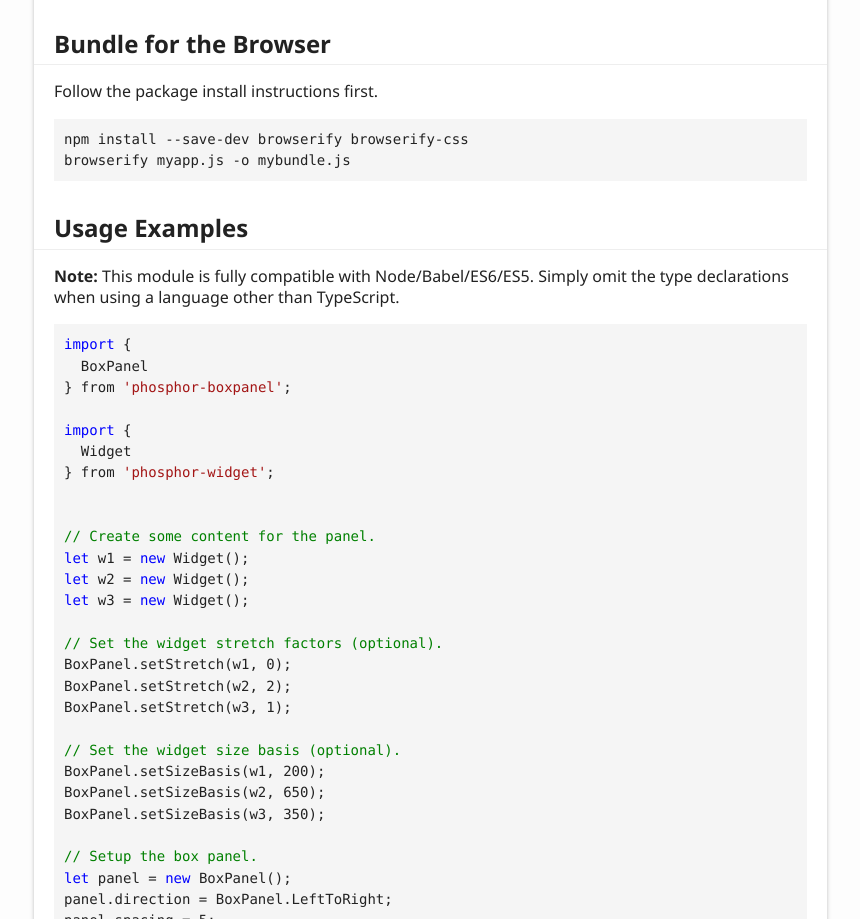
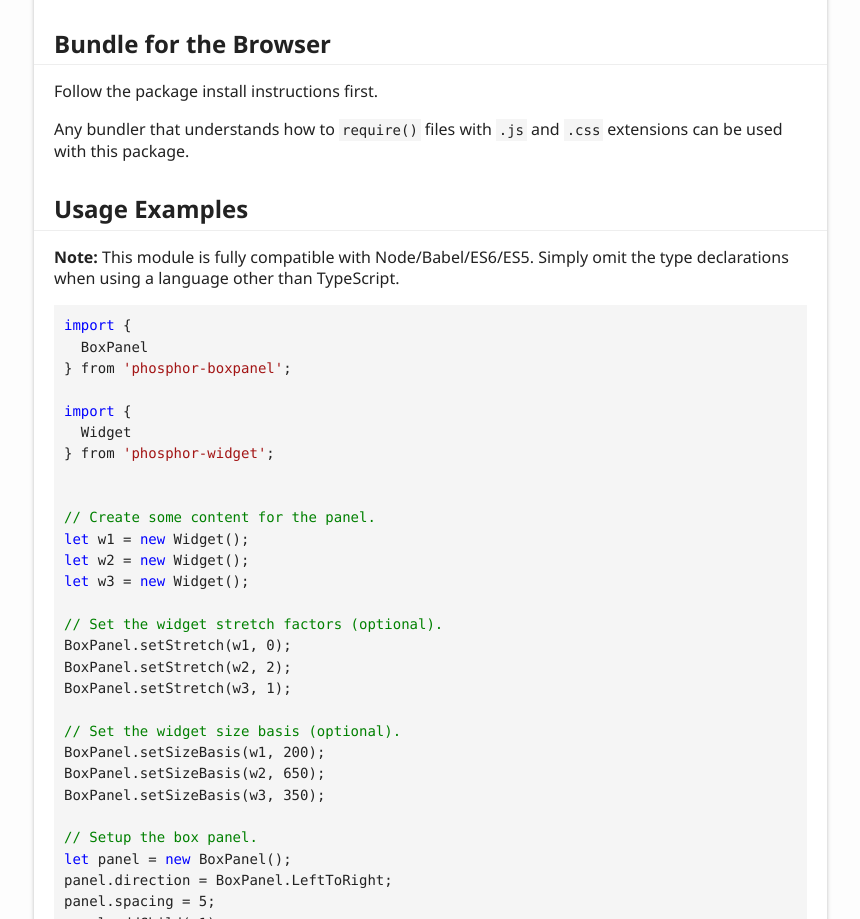
Before and after one commit to gochoam/phosphor-boxpanel, a plain HTML site: page api/index.html in a window 1280 px wide. Shown: the part 2454-3373 px from the top of the page, without its empty margins (6-866 px from the left). Drawn offline with Linux system fonts and the light colour scheme.

Commit message:
autocommit docs

```diff
--- a/api/index.html
+++ b/api/index.html
@@ -122,9 +122,8 @@ npm run <span class="hljs-built_in">test</span>:ie
 				</ul>
 				<h2 id="bundle-for-the-browser">Bundle for the Browser</h2>
 				<p>Follow the package install instructions first.</p>
-				<pre><code class="lang-bash">npm install --save-dev browserify browserify-css
-browserify myapp.js -o mybundle.js
-</code></pre>
+				<p>Any bundler that understands how to <code>require()</code> files with <code>.js</code> and <code>.css</code>
+				extensions can be used with this package.</p>
 				<h2 id="usage-examples">Usage Examples</h2>
 				<p><strong>Note:</strong> This module is fully compatible with Node/Babel/ES6/ES5. Simply
 				omit the type declarations when using a language other than TypeScript.</p>
```
